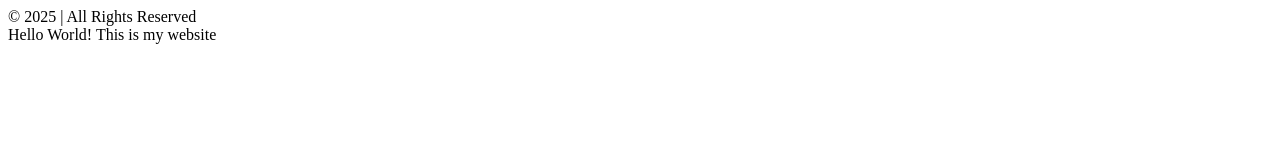
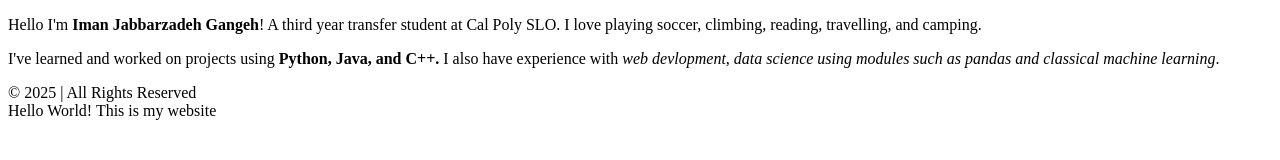
Before and after one commit to Iman-J-Gangeh/Iman-J-Gangeh.github.io, a plain HTML site: page index.html in a window 1280 px wide. Drawn offline with Linux system fonts and the light colour scheme.

Commit message:
Added bio to website

```diff
--- a/index.html
+++ b/index.html
@@ -5,10 +5,11 @@
   </head>
   <body>
     <nav> </nav>
-    <main></main>
-    <footer>
-        © 2025 <Personal Website Name> | All Rights Reserved
-    </footer>
+    <main>
+        <p>Hello I'm <strong>Iman Jabbarzadeh Gangeh</strong>! A third year transfer student at Cal Poly SLO. I love playing soccer, climbing, reading, travelling, and camping.</p>
+        <p>I've learned and worked on projects using <Strong>Python, Java, and C++.</Strong> I also have experience with <em>web devlopment, data science using modules such as pandas and classical machine learning</em>.</p>
+    </main>
+    <footer>© 2025 <Personal Website Name> | All Rights Reserved</footer>
     Hello World! This is my website
 
   </body>
```
